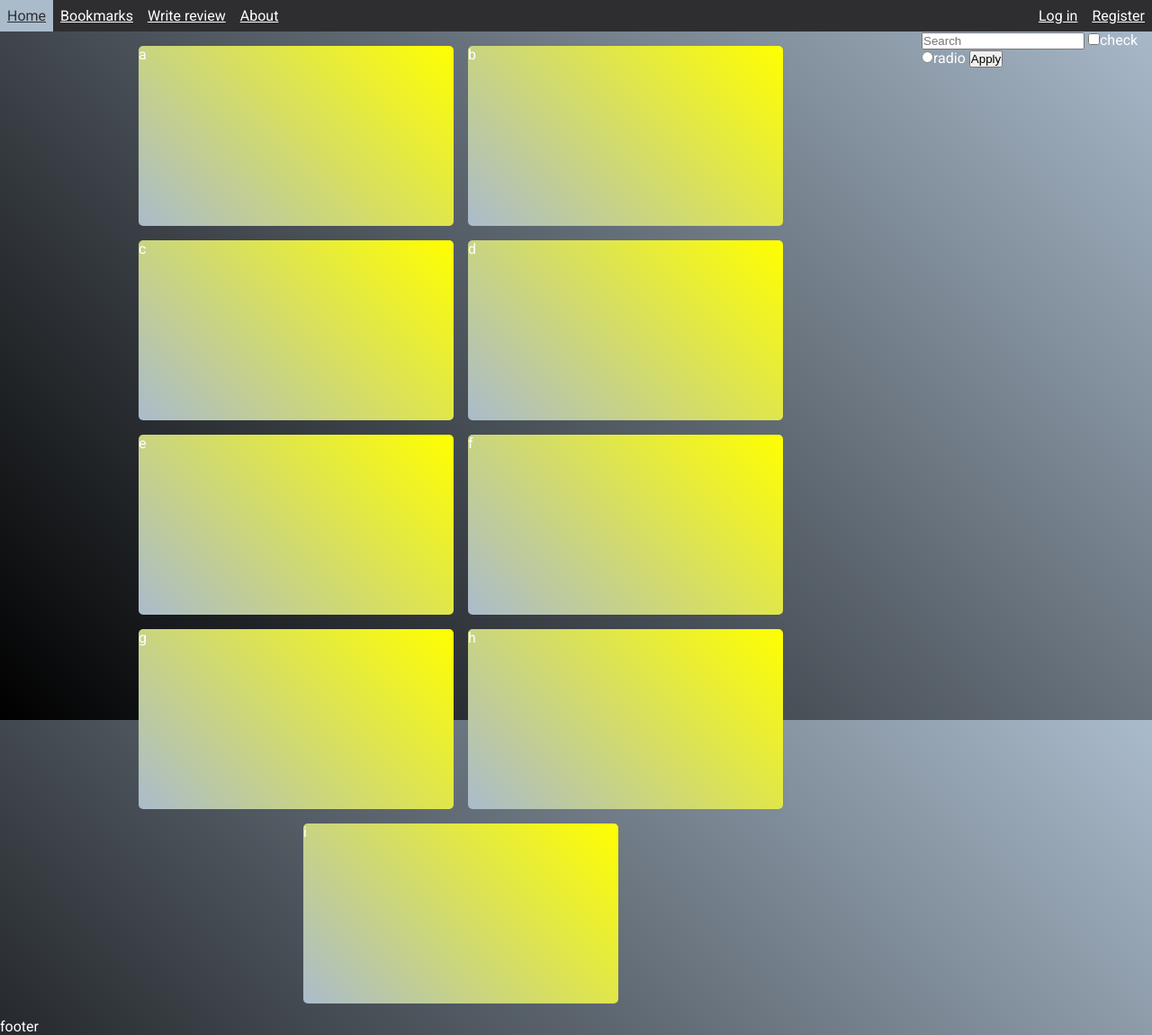
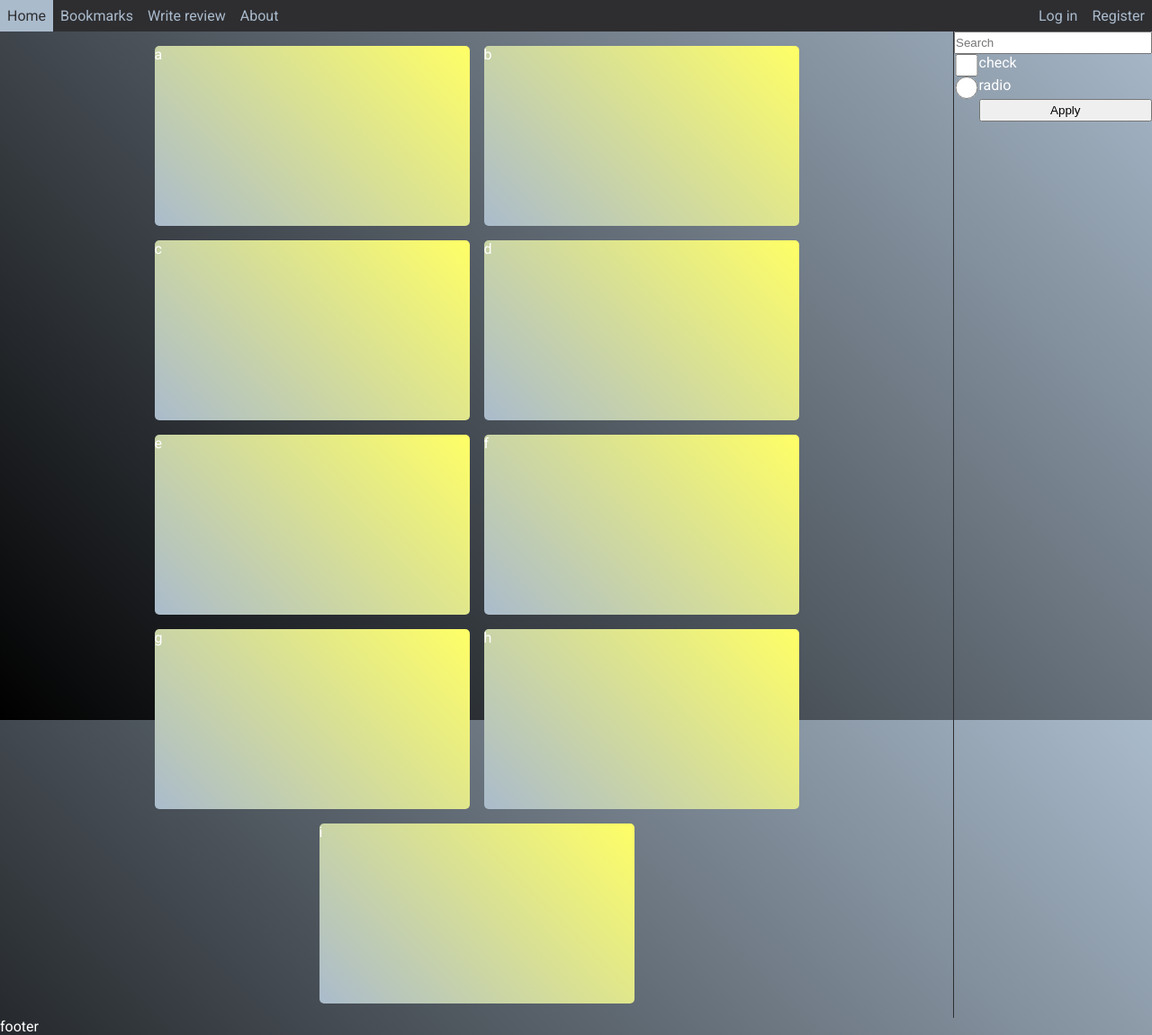
Before and after one commit to WilliamVoster/WebDevClass_GamesCatalogue, a PHP site: page /index.html in a window 1280 px wide. Shown: the whole page at 90% size. Run offline with PHP 8.4, Linux system fonts and the light colour scheme.

Commit message:
styled filter

```diff
--- a/css/style.css
+++ b/css/style.css
@@ -48,8 +48,7 @@ body header nav ul {
 }
 
 body header nav ul li a {
-  color: #fff;
-  text-decoration: underline;
+  color: #abc;
   padding: 1em .5em .5em .5em;
 }
 
@@ -72,8 +71,7 @@ body header span ul {
 }
 
 body header span ul li a {
-  color: #fff;
-  text-decoration: underline;
+  color: #abc;
   padding: 1em .5em .5em .5em;
 }
 
@@ -88,8 +86,8 @@ body main {
           flex-grow: 1;
   display: -ms-grid;
   display: grid;
-  -ms-grid-columns: 4fr 1fr;
-      grid-template-columns: 4fr 1fr;
+  -ms-grid-columns: 1fr 220px;
+      grid-template-columns: 1fr 220px;
   -ms-grid-rows: auto auto;
       grid-template-rows: auto auto;
 }
@@ -102,6 +100,7 @@ body main div#gallery {
   -ms-grid-column-span: 1;
   grid-column: 1 / span 1;
   padding: .5em;
+  border-right: 1px solid #2E2E31;
   display: -webkit-box;
   display: -ms-flexbox;
   display: flex;
@@ -125,7 +124,7 @@ body main div#gallery ul {
 body main div#gallery ul li {
   width: 350px;
   height: 200px;
-  background-image: linear-gradient(45deg, #abc, yellow);
+  background-image: linear-gradient(45deg, #abc, #ff6);
   margin: .5em;
   border-radius: 5px;
   -webkit-transition: all .4s ease;
@@ -137,25 +136,49 @@ body main div#gallery ul li a {
 }
 
 body main div#gallery ul li:hover {
-  background-image: linear-gradient(225deg, #abc, red);
-  -webkit-transform: scale(1.05);
-          transform: scale(1.05);
+  background-image: linear-gradient(225deg, #abc, #0F6);
+  -webkit-transform: scaleX(1.05) scaleY(1.09);
+          transform: scaleX(1.05) scaleY(1.09);
 }
 
-body main div#filter {
+body main form#filter {
   -ms-grid-column: 2;
   -ms-grid-column-span: 1;
   grid-column: 2/span 1;
-  display: -webkit-box;
-  display: -ms-flexbox;
-  display: flex;
-  -webkit-box-orient: vertical;
-  -webkit-box-direction: normal;
-      -ms-flex-direction: column;
-          flex-direction: column;
-  height: 400px;
-  margin: .5em;
-  color: #000;
+  height: 300px;
+  display: -ms-grid;
+  display: grid;
+  -ms-grid-columns: 1fr 7fr;
+      grid-template-columns: 1fr 7fr;
+  -ms-grid-rows: (25px)[12];
+      grid-template-rows: repeat(12, 25px);
+}
+
+body main form#filter input {
+  -ms-grid-column: 1;
+  -ms-grid-column-span: 1;
+  grid-column: 1/span 1;
+}
+
+body main form#filter input#searchBar {
+  -ms-grid-column: 1;
+  -ms-grid-column-span: 2;
+  grid-column: 1/span 2;
+}
+
+body main form#filter input#applyFilterBtn {
+  -ms-grid-column: 2;
+  -ms-grid-column-span: 1;
+  grid-column: 2 / span 1;
+  -ms-grid-row: 4;
+  -ms-grid-row-span: 1;
+  grid-row: 4 / span 1;
+}
+
+body main form#filter label {
+  -ms-grid-column: 2;
+  -ms-grid-column-span: 1;
+  grid-column: 2/span 1;
 }
 
 body footer {
--- a/css/style.scss
+++ b/css/style.scss
@@ -46,8 +46,8 @@ body{
                 li{
 
                     a{
-                        color: $a;
-                        text-decoration: underline;
+                        color: $b;
+                        //text-decoration: underline;
 
                         padding: 1em .5em .5em .5em;
 
@@ -69,8 +69,8 @@ body{
                 justify-content: flex-start;
                 li{
                     a{
-                        color: $a;
-                        text-decoration: underline;
+                        color: $b;
+                        //text-decoration: underline;
 
                         padding: 1em .5em .5em .5em;
 
@@ -90,13 +90,15 @@ body{
     main{
         flex-grow: 1;
         display: grid;
-        grid-template-columns: 4fr 1fr;
+        grid-template-columns: 1fr 220px;//4fr 1fr;
         grid-template-rows: auto auto;
 
         div#gallery{
             grid-row: 1 / span 1;
             grid-column: 1 / span 1;
             padding: .5em;
+
+            border-right: 1px solid $c;
 
             display: flex;
 
@@ -113,7 +115,7 @@ body{
                     width: 350px;
                     height: 200px;
                     // background: $d;
-                    background-image: linear-gradient(45deg, $b, yellow);
+                    background-image: linear-gradient(45deg, $b, #ff6);
                     margin: .5em;
                     border-radius: 5px;
 
@@ -124,21 +126,65 @@ body{
                     }
                 }
                 li:hover{
-                    // background: red;
-                    background-image: linear-gradient(225deg, $b, red);
-                    transform: scale(1.05)
+                    // background-image: linear-gradient(225deg, $b, red);
+                    background-image: linear-gradient(225deg, $b, #0F6);
+                    // transform: scale(1.05)
+                    transform: scaleX(1.05) scaleY(1.09);
                 }
 
             }
 
         }
-        div#filter{
+        // form#filter{
+        //     grid-column: 2/span 1;
+        //     // display: flex;
+        //     // flex-direction: column;
+        //     // height: 400px;
+        //     // margin: .5em;
+        //     // color: $e;
+
+        //     border-left: 1px solid $c;
+
+
+        //     display: flex;
+        //     flex-direction: row;
+        //     flex-wrap: wrap;
+
+        //     height: auto;
+
+        //     input{
+        //         height: 25px;
+        //     }
+
+        // }
+        form#filter{
             grid-column: 2/span 1;
-            display: flex;
-            flex-direction: column;
-            height: 400px;
-            margin: .5em;
-            color: $e;
+
+            // border-left: 1px solid $c;
+
+            height: 300px;
+
+            display: grid;
+            grid-template-columns: 1fr 7fr;
+            // grid-template-rows: 25px 25px auto;
+            grid-template-rows: repeat(12, 25px);
+
+            input{
+                grid-column: 1/span 1;
+            }
+            input#searchBar{
+                grid-column: 1/span 2;
+            }
+            input#applyFilterBtn{
+                grid-column: 2 / span 1;
+                grid-row: 4 / span 1;
+            }
+
+            label{
+                grid-column: 2/span 1;
+            }
+
+
         }
 
     }
```
Also changed, not shown: 1 other file.
